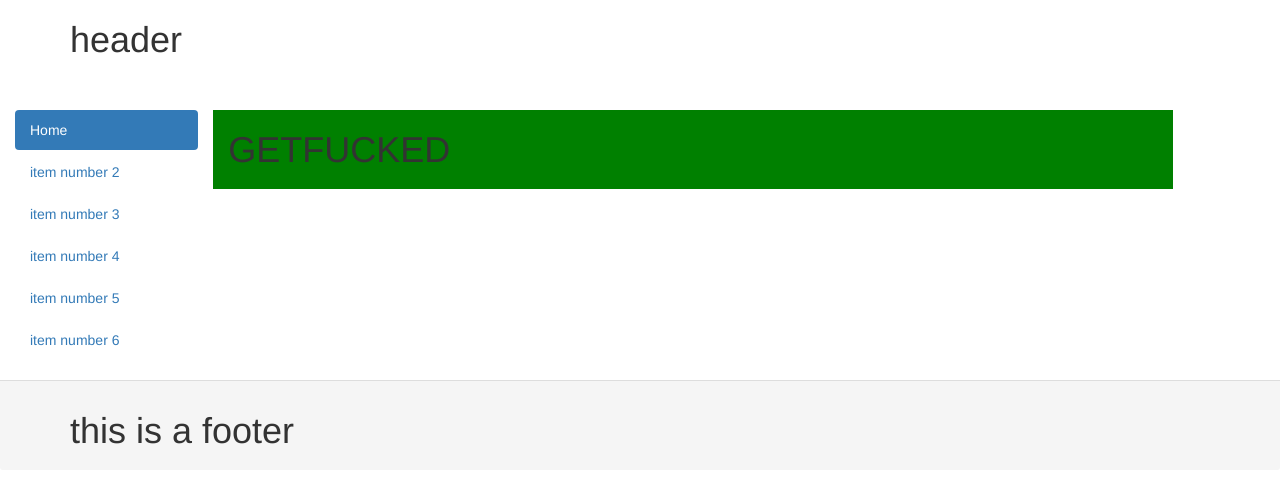
After one commit to Csengori/School-Projects, a PHP site: page /inventory2.html in a window 1280 px wide. The commit adds this page. Shown: the top 483 px of the page. Run offline with PHP 8.4, Linux system fonts and the light colour scheme; some libraries are stand-ins or nearby versions.

Commit message:
testInventory

```diff
--- a/LoginRegister/inventory/inventory.php
+++ b/LoginRegister/inventory/inventory.php
@@ -8,13 +8,13 @@ if(isset($_SESSION["ID"]))
 {
 
 }else{
-
+//redirect user to login if not logged in
 	header('Location: ..\index.html');
 
 }
 
-//redirect user to login if not logged in
 
 
-header('Location: ..\index.html')
+
+
 ?>
--- /dev/null
+++ b/LoginRegister/inventory2.html
@@ -0,0 +1,82 @@
+<!doctype html >
+<html lang= "EN">
+
+	<!-- declaration of bootstrap -->
+
+
+	<head>
+  <title>Inventory</title>
+  <meta charset="utf-8">
+  <meta name="viewport" content="width=device-width, initial-scale=1">
+  <link rel="stylesheet" href="http://maxcdn.bootstrapcdn.com/bootstrap/3.3.5/css/bootstrap.min.css">
+  <script src="https://ajax.googleapis.com/ajax/libs/jquery/1.11.3/jquery.min.js"></script>
+  <script src="http://maxcdn.bootstrapcdn.com/bootstrap/3.3.5/js/bootstrap.min.js"></script>
+</head>
+
+
+		<!-- HEAD OF THE PAGE -->
+
+		<header class="page header" >
+			<div class =" container ">
+				<div class ="row-fluid md-sm-12" >
+					<h1> header </h1>
+				</div>
+			</div>
+		</header>
+<br>
+
+
+	<!-- CONTENT OF THE PAGE-->
+
+
+		 <!--LEFT MENU PANEL -->
+
+		 <content class="container-fluid">
+		 		<navbar class ="col-md-2" >
+		 			<ul class="nav nav-pills nav-stacked">
+		 				<li role="presentation" class="active"><a href="#"> Home </a></li>
+		 				<li role="presentation"> <a href="#"> item number 2 </a> </li>
+		 				<li role="presentation"> <a href="#"> item number 3 </a> </li>
+		 				<li role="presentation"> <a href="#"> item number 4 </a> </li>
+		 				<li role="presentation"> <a href="#"> item number 5 </a> </li>
+		 				<li role="presentation"> <a href="#"> item number 6 </a> </li>
+		 			</ul>
+		 		</navbar>
+
+
+		 		<div class="col-md-9" style = " background-color:green">
+
+
+		 		<H1> GETFUCKED <H1>
+
+
+
+		 		</div>
+
+ 			<!-- EMPTY SPACE 1 SPAN RIGHT SIDE -->
+		 		<div class="col-md-1" style=" margin-left:none width:5px" >
+		 		</div>
+		 </content>
+
+
+		 <!--CONTENT ON THE RIGHT SIDE ( REST OF THE PAGE ) -->
+
+
+
+
+
+
+	<!-- HEAD OF THE PAGE -->
+	<br>
+		<footer class="panel-footer"  >
+			<div class ="container" >
+				<div class ="row-fluid ms-sm-12">
+						<h1> this is a footer </h1>
+				</div>
+			</div>
+		</footer>
+
+
+
+
+</html>
```
Also changed, not shown: LoginRegister/testpage.html (added, +23 -0 lines).
